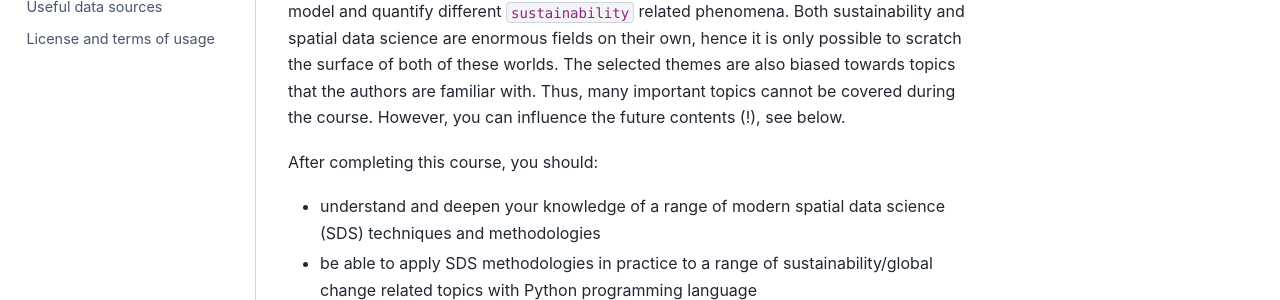
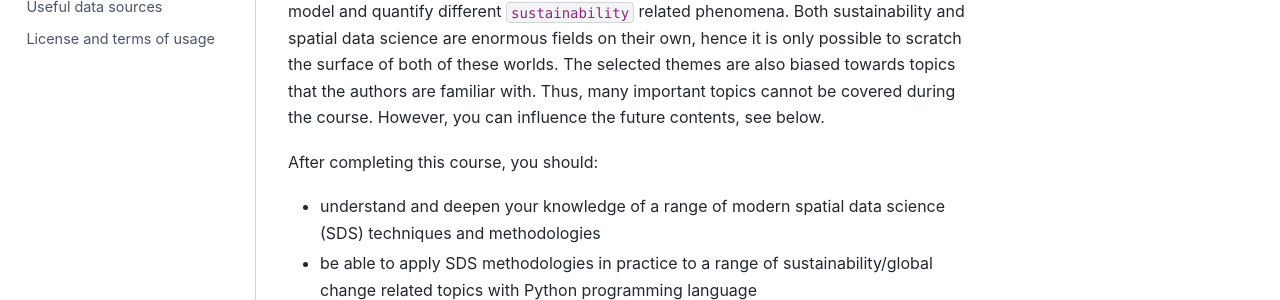
Before and after one commit to AaltoGIS/Sustainability-GIS, a Sphinx documentation site: the page built from source/index.rst, in a window 1280 px wide and 900 px high. Shown: the part 408-708 px from the top of the window. Built offline with Sphinx 7.4.7 and the Sphinx Book theme 1.1.4, drawn with Linux system fonts in a browser that asks for light colours; pages that are not in the unit, such as notebooks, are missing from menus; some of the changed text lies outside the part shown.

Commit message:
Minor edits

```diff
--- a/source/index.rst
+++ b/source/index.rst
@@ -9,7 +9,7 @@
 ``sustainability`` related phenomena. Both sustainability and spatial data science are enormous fields on their own,
 hence it is only possible to scratch the surface of both of these worlds. The selected themes are also biased towards topics
 that the authors are familiar with. Thus, many important topics cannot be covered during the course. However, you can influence
-the future contents (!), see below.
+the future contents, see below.
 
 After completing this course, you should:
 
@@ -65,7 +65,7 @@
 
 .. admonition:: Interactive contents
 
-    Each lesson in this course can be turned into an interactive programming session in the browser!
+    Each lesson in this course can be turned into an interactive programming session in the browser.
     You can find buttons for activating the python environment using `Thebe <https://thebe.readthedocs.io/en/latest/>`__
     or `Binder <https://mybinder.readthedocs.io/en/latest/>`__ at the top of each programming lesson. Students at Finnish
     higher education institutions are encourage to use the `CSC notebooks <https://notebooks.csc.fi/>`__ environment.
```
